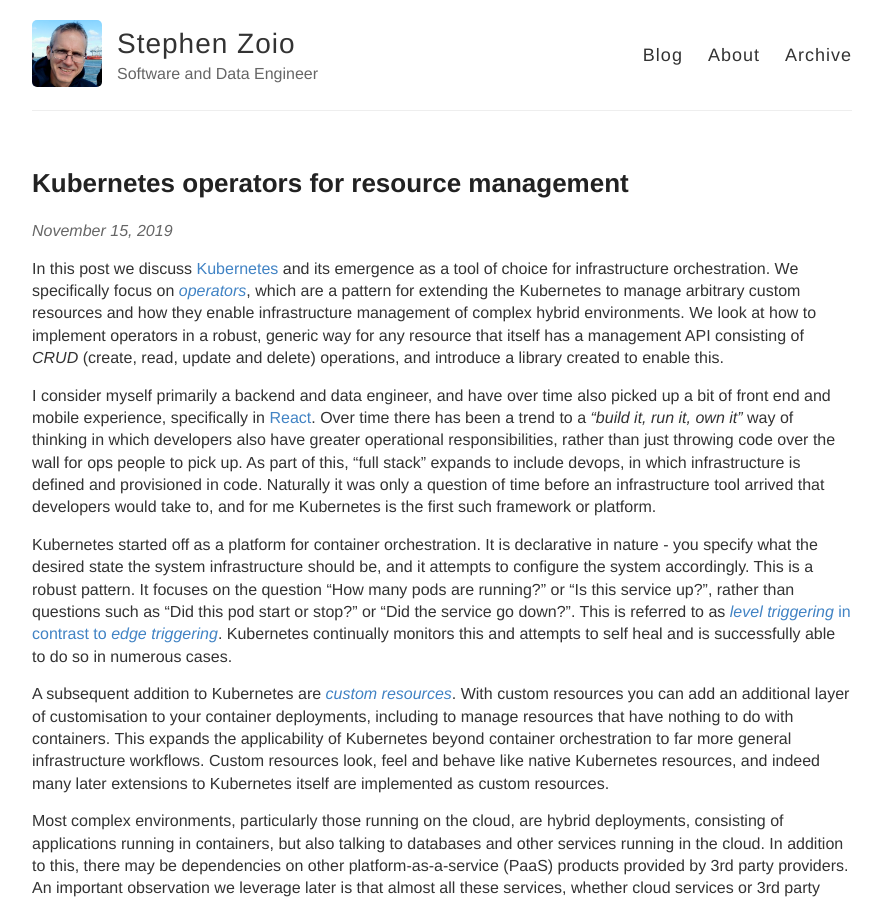
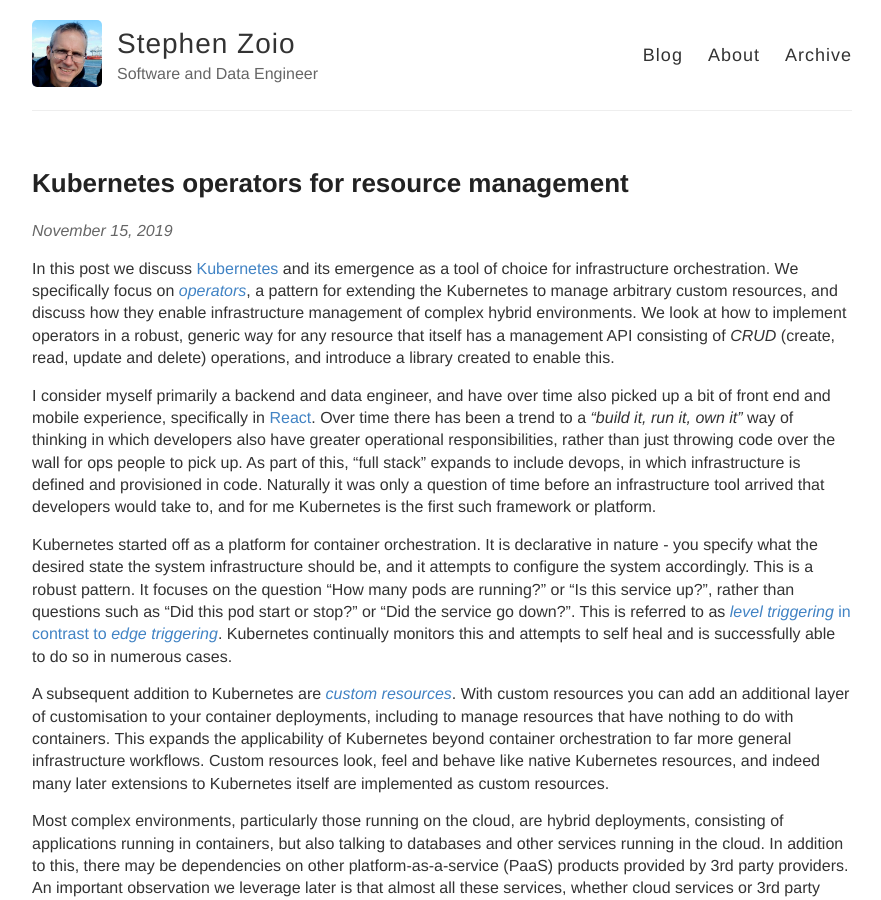
Before and after one commit to szoio/szoio.github.io, a Jekyll site: the page built from _posts/2019-11-15-kubernetes-operators.md, in a window 1280 px wide and 900 px high. Shown: the whole window, without its empty margins (198-1079 px from the left). Built offline with Jekyll 4.4.1, drawn with Linux system fonts in a browser that asks for light colours; comment, search, counter and statistics services are not loaded.

Commit message:
another update

```diff
--- a/_posts/2019-11-15-kubernetes-operators.md
+++ b/_posts/2019-11-15-kubernetes-operators.md
@@ -6,8 +6,9 @@ date: 2019-11-15
 ---
 
 In this post we discuss [Kubernetes](https://kubernetes.io/) and its emergence as a tool of choice for infrastructure orchestration. We specifically focus on
-[*operators*](https://coreos.com/blog/introducing-operators.html), which are a pattern for extending the Kubernetes to manage arbitrary custom resources
-and how they enable infrastructure management of complex hybrid environments. We look at how to implement
+[*operators*](https://coreos.com/blog/introducing-operators.html), a pattern for extending the Kubernetes
+to manage arbitrary custom resources,
+and discuss how they enable infrastructure management of complex hybrid environments. We look at how to implement
 operators in a robust, generic way for any resource that itself has a management API consisting
 of *CRUD* (create, read, update and delete) operations, and introduce a library created to enable this.
 
```
